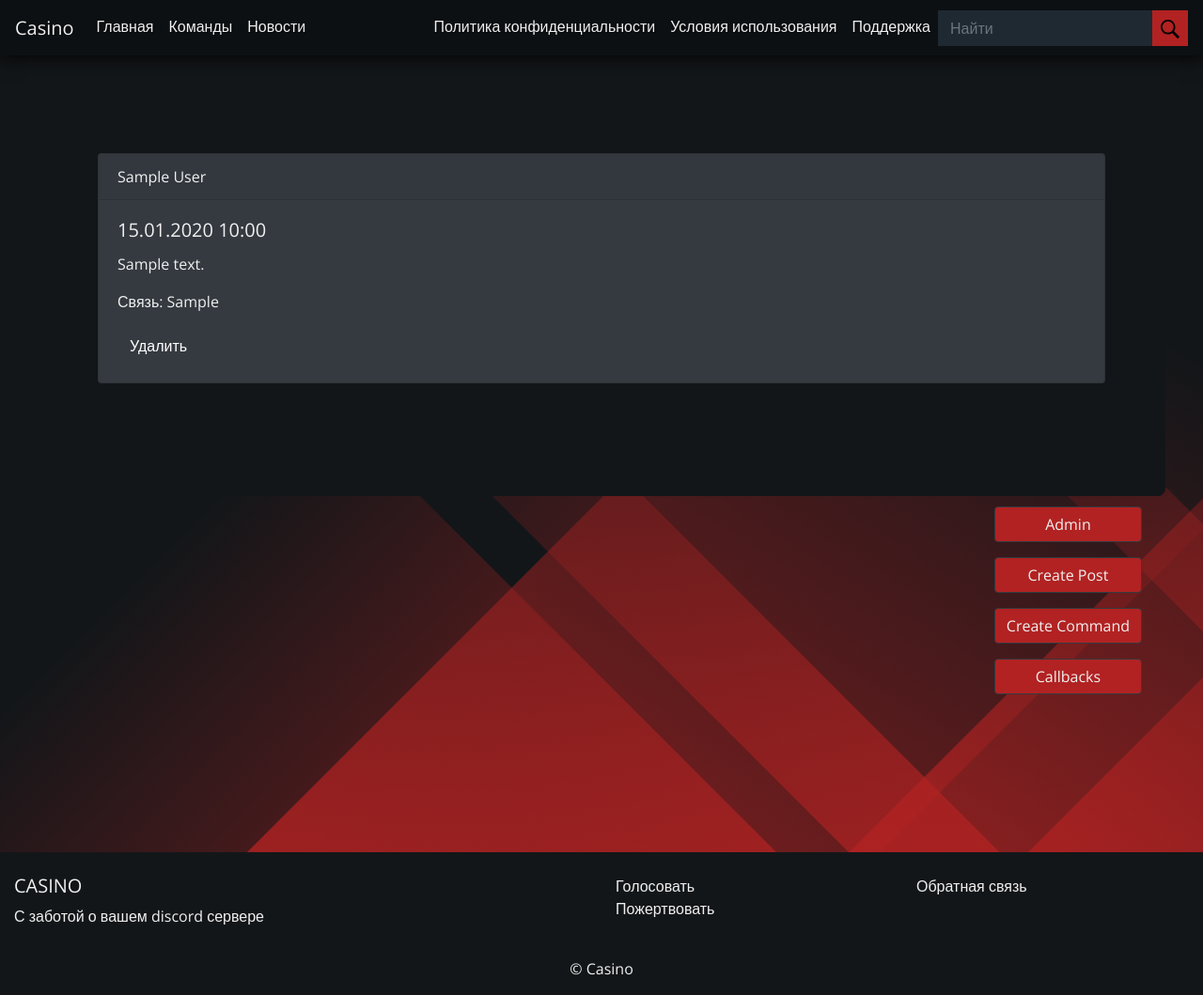
After one commit to Papr1ka/casinoweb, a Django app: page /casino/callbacks in a window 1280 px wide. The commit adds this page. Shown: the whole page at 94% size. Run offline with Django 3.2, Linux system fonts and the light colour scheme; a user stored in the database is signed in; tables that the repository leaves empty hold one stand-in row (values such as "Sample post"); some libraries are stand-ins or nearby versions.

```diff
--- a/dashboard/forms.py
+++ b/dashboard/forms.py
@@ -39,7 +39,8 @@ class TextCallbackForm(forms.ModelForm):
 
     class Meta():
         model = TextCallback
-        fields = ['text']
+        fields = ['author', 'text', 'contact']
         widgets = {
-            i: forms.Textarea(attrs={'class': 'body_editor', 'wrap': 'off', 'placeholder': '#Ваша обратная связь здесь'}) for i in fields
+            i: forms.TextInput(attrs={'class': 'linear'}) for i in fields
         }
+        widgets['text'] = forms.Textarea(attrs={'class': 'body_editor', 'wrap': 'off', 'placeholder': '#Ваша обратная связь здесь'})
--- a/dashboard/models.py
+++ b/dashboard/models.py
@@ -60,10 +60,16 @@ class Command(models.Model):
 
 class TextCallback(models.Model):
     text = models.TextField()
+    author = models.TextField()
+    contact = models.CharField(max_length=300, blank=True)
     slug = models.SlugField(unique=True)
+    date_pub = models.DateTimeField(auto_now_add=True)
 
     def get_absolute_url(self):
         return reverse("textcallback_url", kwargs={'slug': self.slug})
+
+    def get_delete_url(self):
+        return reverse('textcallback_delete_url', kwargs={'slug': self.slug})
 
     def gen_slug(self, s):
         new_slug = slugify(s, allow_unicode=True)
@@ -72,3 +78,6 @@ class TextCallback(models.Model):
     def save(self, *args, **kwargs):
         self.slug = self.gen_slug(self.text)
         super().save(*args, **kwargs)
+
+    class Meta:
+        ordering = ['-date_pub']
--- a/dashboard/templates/dashboard/base.html
+++ b/dashboard/templates/dashboard/base.html
@@ -87,17 +87,14 @@
             <a href="https://top.gg/bot/883201346759704606/analytics">Голосовать</a>
           </li>
           <li>
-            <a href="#!">Пожертвовать</a>
+            <a href="{% url 'donate_url' %}">Пожертвовать</a>
           </li>
         </ul>
       </div>
       <div class="col-md-3 mb-md-0 mb-3">
         <ul class="list-unstyled">
           <li>
-            <a href="{% url 'callback_url' %}">Сообщить об ошибке</a>
-          </li>
-          <li>
-            <a href="{% url 'callback_url' %}">Предложить</a>
+            <a href="{% url 'callback_url' %}">Обратная связь</a>
           </li>
         </ul>
       </div>
@@ -108,5 +105,6 @@
   </div>
 
 </footer>
+
 </body>
 </html>
--- /dev/null
+++ b/dashboard/templates/dashboard/callbacks.html
@@ -0,0 +1,32 @@
+{% extends 'dashboard/base.html' %}
+{% load static %}
+
+{% block links %}
+<link rel="stylesheet" href="{% static 'css/page.css' %}">
+{% endblock links %}
+{% block content %}
+<div class="page">
+    <div class="page_background">
+        <div class="page_content">
+            <div class="page_content" id="body_view">
+                {% for callback in callbacks %}
+                <div class="card text-white bg-dark mb-3">
+                    <div class="card-header">
+                        {{callback.author}}
+                      </div>
+                    <div class="card-body">
+                      <h5 class="card-title">{{callback.date_pub | date:"d.m.Y G:i"}}</h5>
+                      <p class="card-text">{{callback.text}}</p>
+                      <p class="card-text"><span>Связь: </span>{{callback.contact}}</p>
+                      <form action="{{callback.get_delete_url}}" method="post">
+                          {% csrf_token %}
+                          <button type="submit" class="btn btn-dark">Удалить</button>
+                      </form>
+                    </div>
+                  </div>
+                {% endfor %}
+            </div>
+        </div>
+    </div>
+</div>
+{% endblock content %}
--- a/dashboard/templates/dashboard/includes/admin.html
+++ b/dashboard/templates/dashboard/includes/admin.html
@@ -2,6 +2,7 @@
     <a href="/admin" class="btn btn-dark">Admin</a>
     <a href="{% url 'post_create_url' %}" class="btn btn-dark">Create Post</a>
     <a href="{% url 'command_create_url' %}" class="btn btn-dark">Create Command</a>
+    <a href="{% url 'callbacks_url' %}" class="btn btn-dark">Callbacks</a>
     {% if detail == True %}
     <a href="{{ admin_object.get_update_url }}" class="btn btn-dark">Update</a>
     <a href="{{ admin_object.get_delete_url }}" class="btn btn-dark">Delete</a>
--- a/dashboard/templates/dashboard/privacy_policy.html
+++ b/dashboard/templates/dashboard/privacy_policy.html
@@ -9,7 +9,7 @@
     <div class="page_background">
         <div class="page_content">
             <div class="page_content" id="body_view">
-                <h1 id="политика-конфиденциальности">Политика конфиденциальности</h1>
+                <h1>Политика конфиденциальности</h1>
                 <hr>
                 <p>Мы автоматически собираем данные, указанные в политике использования, только для предоставления заявленных услуг. Данные о вас на сервере автоматически удаляются при вашем уходе с сервера, удаления бота с сервера, или удалении сервера</p>
                 <p>Мы не публикуем данные, указанные в политике использования, доступ к ним есть только у нас</p>
--- a/dashboard/urls.py
+++ b/dashboard/urls.py
@@ -1,5 +1,5 @@
 from django.urls import path
-from .views import CommandCreate, CommandDelete, Commands, PostDelete, PostDetail, PostUpdate, PrivacyPolicy, posts, PostCreate, TermsOfUse, CommandEdit, Main, TextCallbackView
+from .views import CommandCreate, CommandDelete, Commands, PostDelete, PostDetail, PostUpdate, PrivacyPolicy, TextCallbacks, posts, PostCreate, TermsOfUse, CommandEdit, Main, TextCallbackView, Donate
 
 urlpatterns = [
     path('', Main.as_view(), name='main_url'),
@@ -15,4 +15,7 @@ urlpatterns = [
     path('commands/<str:name>/update', CommandEdit.as_view(), name='command_update_url'),
     path('commands/<str:name>/delete', CommandDelete.as_view(), name='command_delete_url'),
     path('commands', Commands.as_view(), name='commands_url'),
+    path('donate', Donate.as_view(), name='donate_url'),
+    path('callbacks', TextCallbacks.as_view(), name='callbacks_url'),
+    path('callbacks/<str:slug>/delete', TextCallbacks.as_view(), name='textcallback_delete_url')
 ]
--- a/dashboard/views.py
+++ b/dashboard/views.py
@@ -1,9 +1,10 @@
+from gc import callbacks
 from django.shortcuts import get_object_or_404, redirect, render
 from django.urls import reverse
 from django.views import View
 from markdown import markdown
 from .forms import CommandForm, PostForm, TextCallbackForm
-from .models import Command, Post
+from .models import Command, Post, TextCallback
 from django.core.exceptions import PermissionDenied
 from django.core.paginator import Paginator
 from django.db.models import Q
@@ -183,9 +184,24 @@ class TextCallbackView(View):
 
     def post(self, request):
         bound_form = TextCallbackForm(request.POST)
-        print('я тут')
         if bound_form.is_valid():
             callback = bound_form.save()
             return redirect('main_url')
         else:
             return render(request, 'dashboard/callback.html', context={'form': bound_form, **kwargs})
+
+class Donate(View):
+    def get(self, request):
+        return render(request, 'dashboard/donate.html', context={**kwargs})
+
+class TextCallbacks(View):
+    @superuser_required
+    def get(self, request):
+        callbacks = TextCallback.objects.all()
+        return render(request, 'dashboard/callbacks.html', context={'callbacks': callbacks, **kwargs})
+
+    @superuser_required
+    def post(self, request, slug):
+        textcallback = TextCallback.objects.get(slug__iexact=slug)
+        textcallback.delete()
+        return redirect(reverse('callbacks_url'))
--- a/static/css/page.css
+++ b/static/css/page.css
@@ -12,6 +12,10 @@
 
 .page_content{
     padding: 2em;
+}
+
+.page h1{
+    word-wrap: break-word;
 }
 
 table{
```
Also changed, not shown: dashboard/templates/dashboard/callback.html (+15 -0 lines), dashboard/templates/dashboard/donate.html (added, +20 -0 lines).
